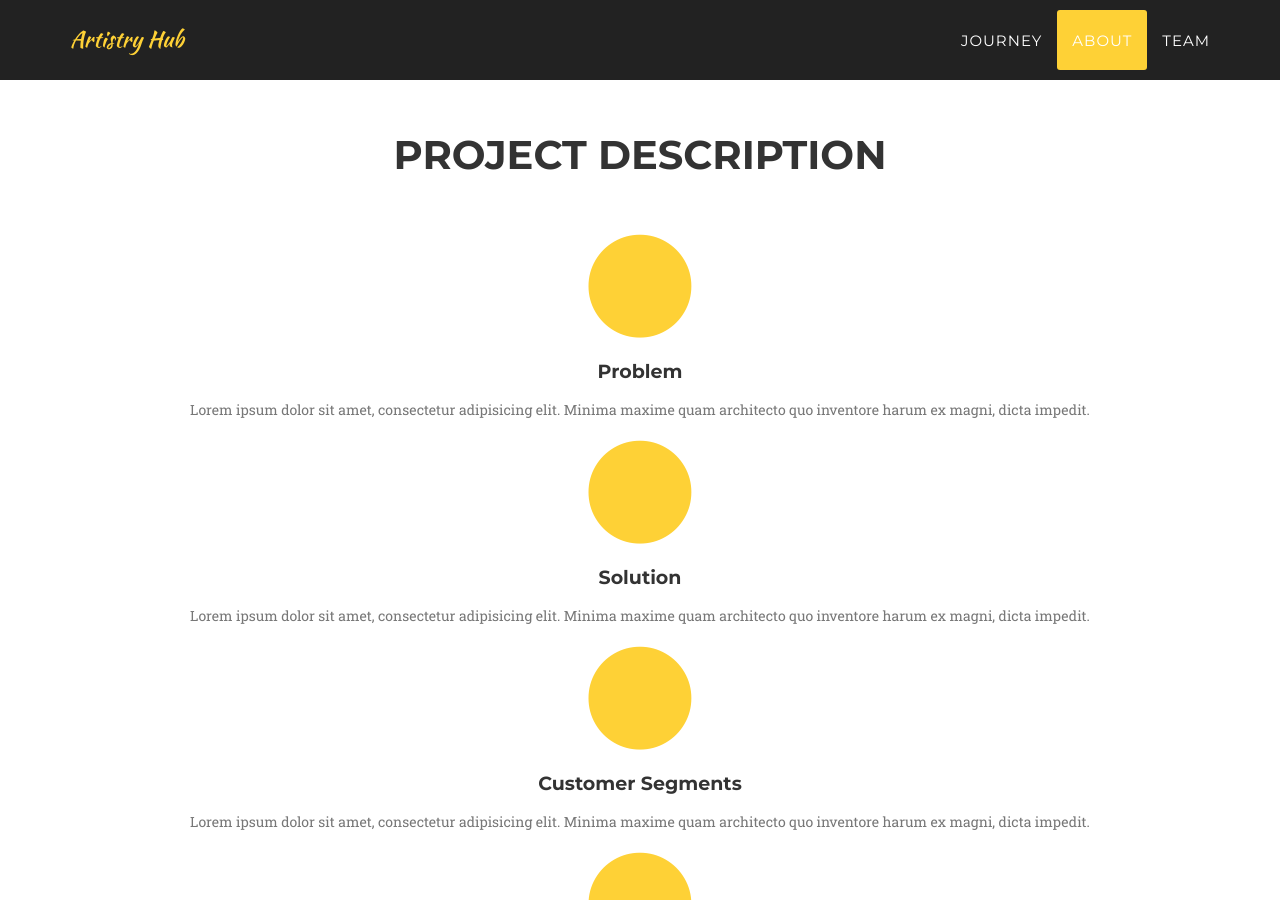
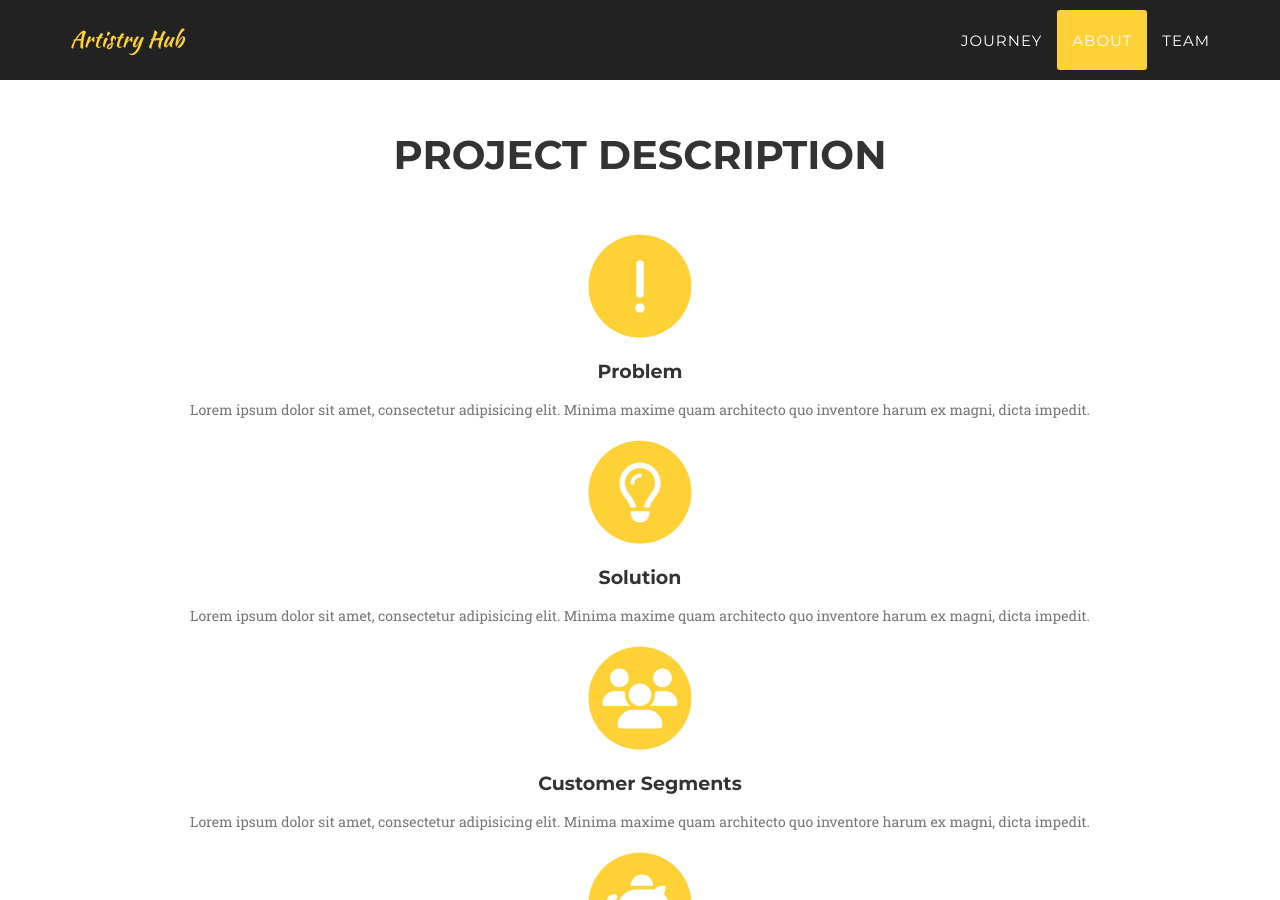
Before and after one commit to ArtistryHub/ArtistryHub, a Jekyll site: the page built from index.html, in a window 1280 px wide and 900 px high, scrolled down 1988 px. Built offline with Jekyll 4.4.1, drawn with Linux system fonts in a browser that asks for light colours; nearby versions of some CDN libraries; some web fonts are replaced.

Commit message:
project description - icons updates

```diff
--- a/_includes/head.html
+++ b/_includes/head.html
@@ -6,7 +6,7 @@
     <meta name="description" content="{{ site.description }}">
     <link rel="canonical" href="{{ page.url | replace:'index.html','' | prepend: site.baseurl | prepend: site.url }}">
 
-
+    <script src="https://kit.fontawesome.com/a076d05399.js" crossorigin="anonymous"></script>
     <!-- Custom CSS & Bootstrap Core CSS - Uses Bootswatch Flatly Theme: http://bootswatch.com/flatly/ -->
     <link rel="stylesheet" href="{{ "/style.css" | prepend: site.baseurl }}">
 
```
